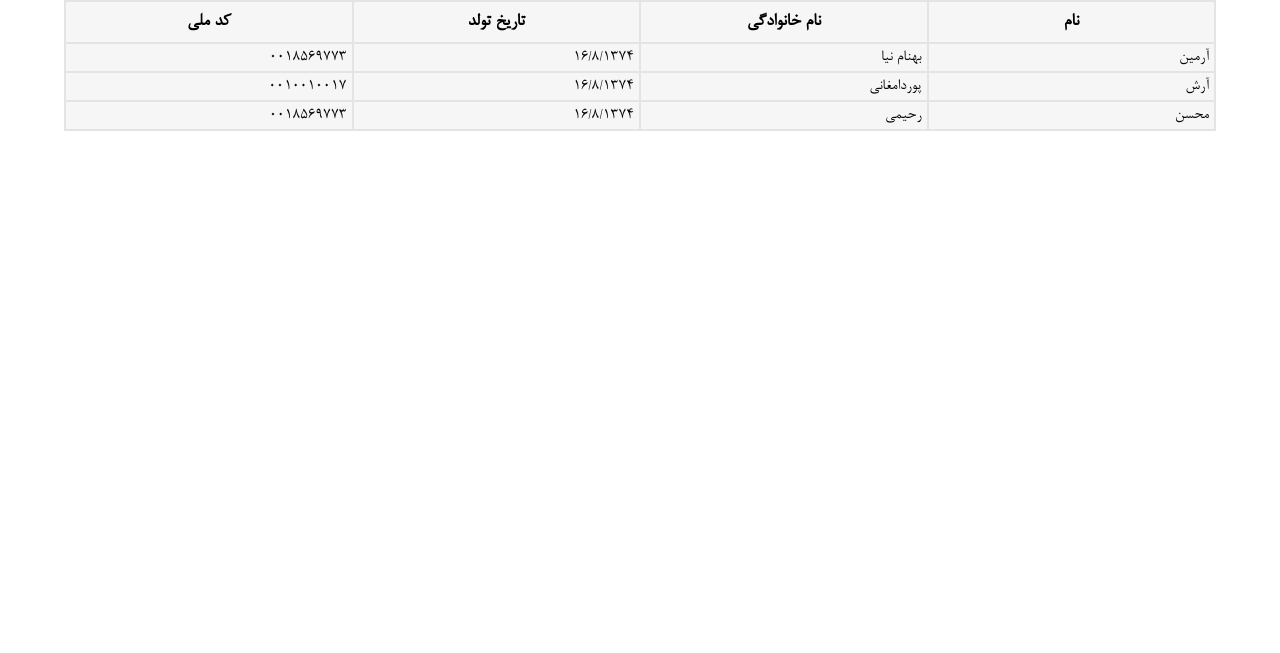
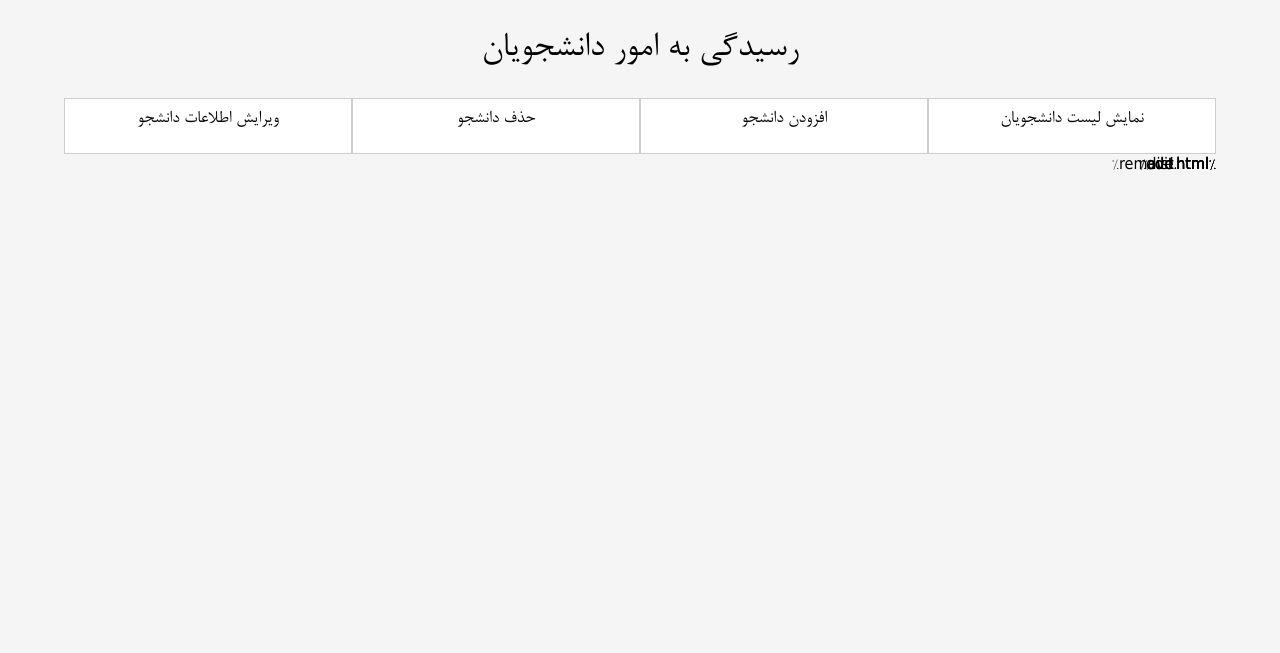
Before and after one commit to rmohsen/SAD, a Django app: a page that uses S1/views.py in a window 1280 px wide. Shown: the top 653 px of the page. Run offline with Django 3.2, Linux system fonts and the light colour scheme; some libraries are stand-ins or nearby versions.

Commit message:
Container page created.

```diff
--- /dev/null
+++ b/S1/Web/Code/S1/app.js
@@ -0,0 +1,21 @@
+/**
+ * Created by Armin on 11/1/2017.
+ */
+$(document).ready(function () {
+    $("input[type='radio'][name='tab-select']").change(function () {
+        console.log(this.value);
+        change_tab(this.value);
+    });
+});
+
+function change_tab(new_tab){
+    clear_all_tabs();
+    $(".tab-container .tab-contents #tab-content-" + new_tab).css("display", "block");
+}
+function clear_all_tabs(){
+    var x = $(".tab-container .tab-contents .tab-content");
+    console.log("length: " + x.length);
+    for (var i = 0; i < x.length; i++){
+        $(x[i]).css("display", "none");
+    }
+}
--- a/S1/Web/Code/S1/main.css
+++ b/S1/Web/Code/S1/main.css
@@ -1,10 +1,116 @@
+.tbl1 {
+  margin: 0 auto;
+  background-color: #FFFFFF;
+  border: solid 1px #CECECE;
+  table-layout: fixed;
+  width: 90%;
+}
+.tbl1 tr:hover {
+  background-color: #F3F3F3;
+}
+.tbl1 td,
+.tbl1 th {
+  border: solid 1px #CECECE;
+  border-collapse: collapse;
+}
+.tbl1 th {
+  padding: 10px;
+  font-weight: bold;
+  font-size: 1.5vw;
+  text-align: center;
+}
+.tbl1 td {
+  padding: 5px;
+  font-size: 1.3vw;
+  text-align: right;
+}
+.tab-container {
+  width: 90%;
+  display: block;
+  margin: 0 auto;
+  padding: 0;
+}
+.tab-container .tabs {
+  display: -webkit-box;
+  display: -ms-flexbox;
+  display: flex;
+  -webkit-box-orient: horizontal;
+  -webkit-box-direction: normal;
+  -ms-flex-direction: row;
+  flex-direction: row;
+  padding: 0;
+  margin: 0;
+  height: 4.36vw;
+}
+.tab-container .tabs .tab {
+  -ms-flex-preferred-size: 0;
+  flex-basis: 0;
+  -webkit-box-flex: 1;
+  -ms-flex-positive: 1;
+  flex-grow: 1;
+  text-align: center;
+  position: relative;
+}
+.tab-container .tabs .tab input {
+  display: none;
+}
+.tab-container .tabs .tab input + label {
+  position: absolute;
+  top: 0;
+  right: 0;
+  bottom: 0;
+  left: 0;
+  background-color: #FFFFFF;
+  border: solid 1px #CECECE;
+  border-collapse: collapse;
+  cursor: pointer;
+  font-size: 1.5vw;
+  padding: 0.8vw;
+}
+.tab-container .tabs .tab input:checked + label {
+  background-color: #FFFFFF;
+  box-shadow: inset 0 0 15px -5px rgba(0, 0, 0, 0.5);
+  border-top: solid 3px #4188FF;
+  font-weight: bold;
+}
+.tab-container .tab-contents {
+  position: relative;
+  padding: 0;
+  margin: 0;
+  display: block;
+}
+.tab-container .tab-contents .tab-content {
+  display: block;
+  margin: 0;
+  position: absolute;
+  left: 0;
+  top: 0;
+  right: 0;
+  bottom: 0;
+  height: 500px;
+}
 @font-face {
   font-family: BNazanin;
   src: url("Resources/fonts/BNazanin/B Nazanin.ttf");
+}
+#page-head {
+  display: block;
+  text-align: center;
+  padding: 30px;
+  margin: 0;
+  font-size: 3vw;
+}
+.header {
+  display: block;
+  text-align: center;
+  padding: 25px;
+  margin: 0;
+  font-size: 2.5vw;
 }
 body {
   font-family: BNazanin, Tahoma, Arial;
   margin: 0;
   padding: 0;
   direction: rtl;
+  background-color: #F5F5F5;
 }
--- a/S1/Web/Code/S1/main.less
+++ b/S1/Web/Code/S1/main.less
@@ -1,10 +1,27 @@
+@import 'styles.less';
 @font-face {
   font-family: BNazanin;
   src: url("Resources/fonts/BNazanin/B Nazanin.ttf");
 }
+#page-head{
+  display: block;
+  text-align: center;
+  padding: 30px;
+  margin: 0;
+  font-size: 3vw;
+}
+.header{
+  display: block;
+  text-align: center;
+  padding: 25px;
+  margin: 0;
+  font-size: 2.5vw;
+}
+
 body{
   font-family: BNazanin, Tahoma, Arial;
   margin: 0;
   padding: 0;
   direction: rtl;
+  background-color: @bg_dark_white;
 }
--- a/S1/Web/Code/S1/styles.css
+++ b/S1/Web/Code/S1/styles.css
@@ -24,3 +24,61 @@
   font-size: 1.3vw;
   text-align: right;
 }
+.tab-container {
+  width: 90%;
+  display: block;
+  margin: 0 auto;
+  padding: 0;
+}
+.tab-container .tabs {
+  display: -webkit-box;
+  display: -ms-flexbox;
+  display: flex;
+  -webkit-box-orient: horizontal;
+  -webkit-box-direction: normal;
+  -ms-flex-direction: row;
+  flex-direction: row;
+  padding: 0;
+  margin: 0;
+  height: 60px;
+}
+.tab-container .tabs .tab {
+  -ms-flex-preferred-size: 0;
+  flex-basis: 0;
+  -webkit-box-flex: 1;
+  -ms-flex-positive: 1;
+  flex-grow: 1;
+  text-align: center;
+  position: relative;
+}
+.tab-container .tabs .tab input {
+  display: none;
+}
+.tab-container .tabs .tab input + label {
+  position: absolute;
+  top: 0;
+  right: 0;
+  bottom: 0;
+  left: 0;
+  background-color: aqua;
+}
+.tab-container .tabs .tab input:checked + label {
+  background-color: chocolate;
+}
+.tab-container .tab-contents {
+  position: relative;
+  padding: 0;
+  margin: 0;
+  display: block;
+}
+.tab-container .tab-contents .tab-content {
+  display: block;
+  margin: 0;
+  position: absolute;
+  left: 0;
+  top: 0;
+  right: 0;
+  bottom: 0;
+  background-color: brown;
+  height: 500px;
+}
--- a/S1/Web/Code/S1/styles.less
+++ b/S1/Web/Code/S1/styles.less
@@ -1,7 +1,8 @@
-@bg_white: #f6f6f6;
-@bg_dark_white: #ededed;
-@bg_border: #e4e4e4;
-
+@bg_white: #FFFFFF;
+@bg_dark_white: #F5F5F5;
+@bg_very_dark_white: #F3F3F3;
+@bg_border: #CECECE;
+@bg_blue: #4188FF;
 .tbl1{
   margin: 0 auto;
   background-color: @bg_white;
@@ -11,7 +12,7 @@
 }
 
 .tbl1 tr:hover{
-  background-color: @bg_dark_white;
+  background-color: @bg_very_dark_white;
 }
 .tbl1 td, .tbl1 th{
     border: solid 1px @bg_border;
@@ -28,3 +29,72 @@
   font-size: 1.3vw;
   text-align: right;
 }
+
+.tab-container{
+  width: 90%;
+  display: block;
+  margin: 0 auto;
+  padding: 0;
+}
+
+.tab-container .tabs{
+  display: -webkit-box;
+  display: -ms-flexbox;
+  display: flex;
+  -webkit-box-orient: horizontal;
+  -webkit-box-direction: normal;
+    -ms-flex-direction: row;
+        flex-direction: row;
+  padding: 0;
+  margin: 0;
+  height: 4.36vw;
+}
+
+.tab-container .tabs .tab{
+  -ms-flex-preferred-size: 0;
+    flex-basis: 0;
+  -webkit-box-flex: 1;
+    -ms-flex-positive: 1;
+        flex-grow: 1;
+  text-align: center;
+  position: relative;
+}
+.tab-container .tabs .tab input{
+  display: none;
+}
+.tab-container .tabs .tab input + label{
+  position: absolute;
+  top: 0;
+  right: 0;
+  bottom: 0;
+  left: 0;
+  background-color: @bg_white;
+  border: solid 1px @bg_border;
+  border-collapse: collapse;
+  cursor: pointer;
+  font-size: 1.5vw;
+  padding: 0.8vw;
+}
+.tab-container .tabs .tab input:checked + label {
+  background-color: @bg_white;
+  box-shadow: inset 0 0 15px -5px rgba(0, 0, 0, 0.5);
+  border-top: solid 3px @bg_blue;
+  font-weight: bold;
+}
+.tab-container .tab-contents{
+  position: relative;
+  padding: 0;
+  margin: 0;
+  display: block;
+}
+
+.tab-container .tab-contents .tab-content{
+  display: block;
+  margin: 0;
+  position: absolute;
+  left: 0;
+  top: 0;
+  right: 0;
+  bottom: 0;
+  height: 500px;
+}
--- /dev/null
+++ b/S1/Web/templates/container.html
@@ -0,0 +1,49 @@
+<!DOCTYPE html>
+<html lang="en">
+<head>
+    <meta charset="UTF-8">
+    <title>Title</title>
+    <link href="{{ static }}{{ 'main.css' }}" rel="stylesheet">
+    <script src="{{ static }}{{ 'Jquery/jquery-3.2.1.min.js' }}" type="text/javascript"></script>
+    <script src="{{ static }}{{ 'app.js' }}" type="text/javascript"></script>
+</head>
+<body>
+    <div id="page-head">
+        رسیدگی به امور دانشجویان
+    </div>
+    <div class="tab-container">
+        <div class="tabs">
+            <div class="tab">
+                <input type="radio" name="tab-select" value="1" id="tab-1">
+                <label for="tab-1">نمایش لیست دانشجویان</label>
+            </div>
+            <div class="tab">
+                <input type="radio" name="tab-select" value="2" id="tab-2">
+                <label for="tab-2">افزودن دانشجو</label>
+            </div>
+            <div class="tab">
+                <input type="radio" name="tab-select" value="3" id="tab-3">
+                <label for="tab-3">حذف دانشجو</label>
+            </div>
+            <div class="tab">
+                <input type="radio" name="tab-select" value="4" id="tab-4">
+                <label for="tab-4">ویرایش اطلاعات دانشجو</label>
+            </div>
+        </div>
+        <div class="tab-contents">
+            <div class="tab-content" id="tab-content-1">
+                %list.html%
+            </div>
+            <div class="tab-content" id="tab-content-2">
+                %add.html%
+            </div>
+            <div class="tab-content" id="tab-content-3">
+                %remove.html%
+            </div>
+            <div class="tab-content" id="tab-content-4">
+                %edit.html%
+            </div>
+        </div>
+    </div>
+</body>
+</html>
--- a/S1/Web/templates/list.html
+++ b/S1/Web/templates/list.html
@@ -8,6 +8,9 @@
     <script src="{{ static }}{{ ' bJquery/jquery-3.2.1.min.js' }}" type="text/javascript"></script>
 </head>
 <body>
+    <div class="header">
+        نمایش لیست دانشجویان
+    </div>
     <table class="tbl1" cellspacing="0">
         <tr>
         {% for value in data.header %}
--- a/S1/views.py
+++ b/S1/views.py
@@ -8,7 +8,7 @@
 def index(request):
     env = Environment(loader=PackageLoader('S1', 'Web/templates'), autoescape=select_autoescape(['html', 'xml']))
     env.globals.update({'static': staticfiles_storage.url("S1/"), 'url': reverse})
-    template = env.get_template('list.html')
+    template = env.get_template('container.html')
     return HttpResponse(template.render(data={'header': ['نام', 'نام خانوادگی', 'تاریخ تولد', 'کد ملی'],
                                          'body': [['آرمین', 'بهنام نیا', '16/8/1374', '0018569773'],
                                                   ['آرش', 'پوردامغانی', '16/8/1374', '0010010017'],
```
